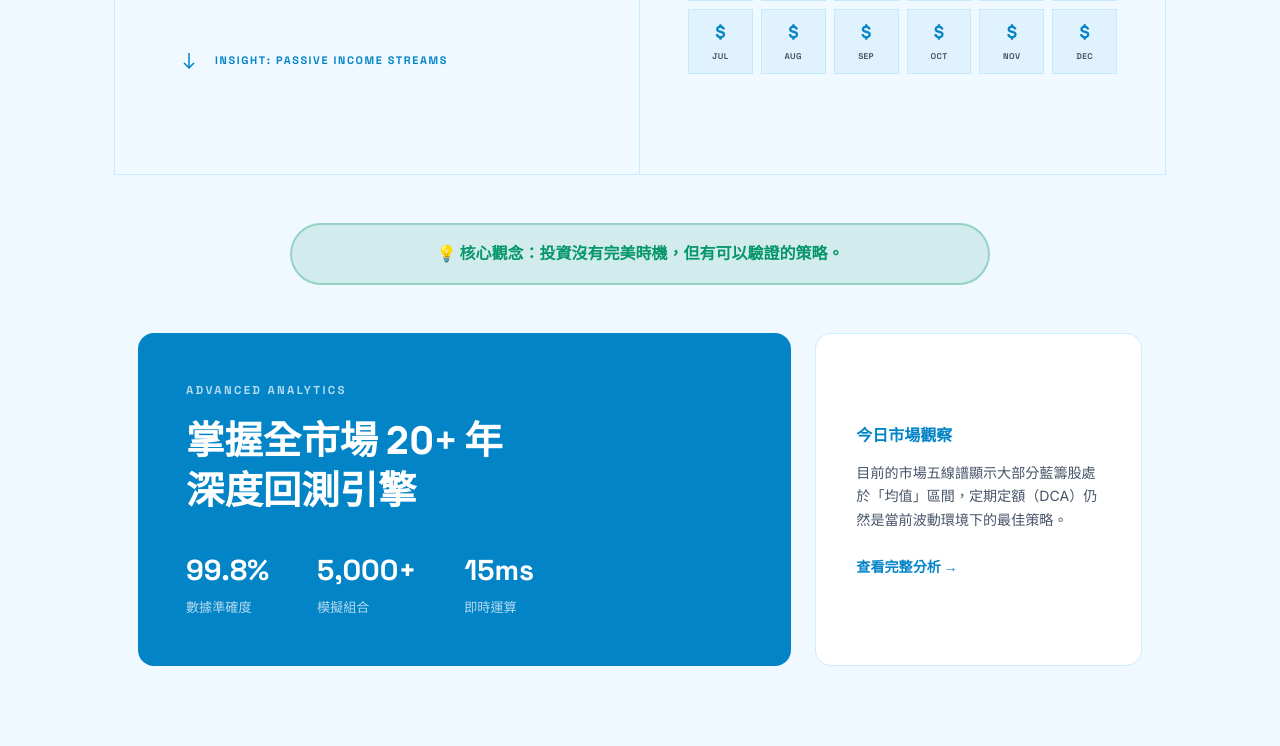
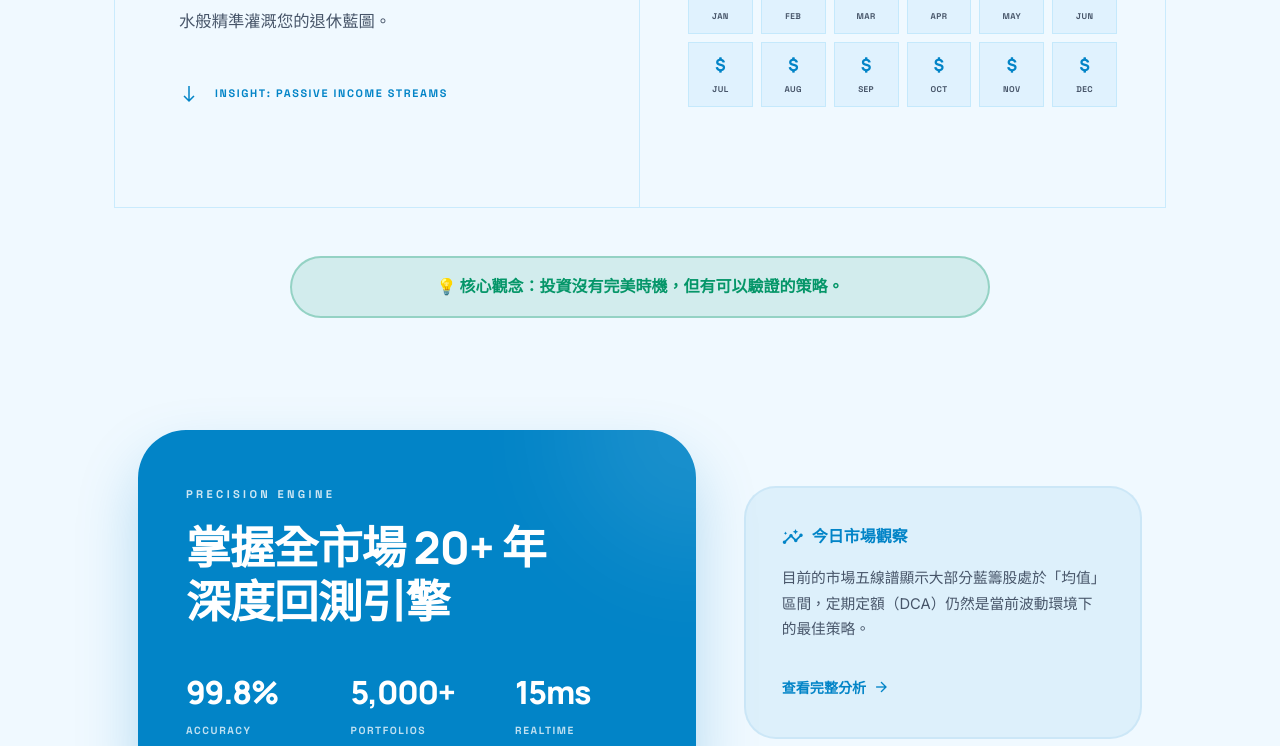
Before and after one commit to JuntinWu/stock-backtest, a React (Vite) app in the folder frontend/: page / in a window 1280 px wide. Shown: the part 2000-2746 px from the top of the page. Built offline with nearby package versions, Linux system fonts and the light colour scheme.

Commit message:
feat: 新增導航元件，重構登陸頁面與精準引擎統計區塊，提升用戶體驗

```diff
--- a/frontend/src/App.tsx
+++ b/frontend/src/App.tsx
@@ -6,6 +6,7 @@ import ResultChart from './components/ResultChart'
 import LOHASAnalysis from './components/LOHASAnalysis'
 import ETFDividend from './components/ETFDividend'
 import LandingPage from './components/LandingPage'
+import Nav from './components/Nav'
 import AdSlot from './components/AdSlot'
 import Disclaimer from './components/Disclaimer'
 
@@ -117,55 +118,13 @@ export default function App() {
   }
 
   return (
+    <>
+      {/* Shared Nav (full-width, outside .app container) */}
+      <Nav activeView={view} onNavigate={setView} onToggleTheme={toggleTheme} />
+
     <div className="app">
-      {/* Theme Toggle */}
-      <div className="theme-toggle" onClick={toggleTheme} title="切換明暗模式">
-        <span className="toggle-label toggle-icon-sun">&#9728;&#65039;</span>
-        <div className="toggle-track">
-          <div className="toggle-knob" />
-        </div>
-        <span className="toggle-label toggle-icon-moon">&#127769;</span>
-      </div>
-
       {/* Landing Page */}
       {isLanding && <LandingPage onNavigate={(t) => setView(t)} />}
-
-      {/* Inner Pages */}
-      {!isLanding && (
-        <>
-          {/* Compact Header */}
-          <div className="inner-header">
-            <button className="back-btn" onClick={() => setView('landing')}>
-              &larr; <span className="back-brand">Stock<span className="accent">Pilot</span></span>
-            </button>
-          </div>
-
-          {/* Tabs */}
-          <div className="tab-bar-wrap">
-            <div className="tab-bar">
-              <button
-                className={`tab-btn ${tab === 'backtest' ? 'active' : ''}`}
-                onClick={() => setView('backtest')}
-              >
-                <span className="tab-icon">&#128202;</span>回測分析
-              </button>
-              <button
-                className={`tab-btn ${tab === 'lohas' ? 'active' : ''}`}
-                onClick={() => setView('lohas')}
-              >
-                <span className="tab-icon">&#127925;</span>樂活五線譜
-              </button>
-              <button
-                className={`tab-btn ${tab === 'etf' ? 'active' : ''}`}
-                onClick={() => setView('etf')}
-              >
-                <span className="tab-icon">&#128176;</span>樂退月月配
-                <span className="tab-badge-new">NEW</span>
-              </button>
-            </div>
-          </div>
-        </>
-      )}
 
       {/* Backtest Tab */}
       {tab === 'backtest' && (
@@ -173,7 +132,7 @@ export default function App() {
           <div className="etf-intro" style={{
             background: 'var(--bg-card)', backdropFilter: 'var(--glass-blur)',
             border: '1px solid var(--border)', borderRadius: 'var(--radius-lg)',
-            padding: '1.5rem', marginBottom: '1.5rem', boxShadow: 'var(--shadow-card)',
+            padding: '1.5rem', marginTop: '1.5rem', marginBottom: '1.5rem', boxShadow: 'var(--shadow-card)',
           }}>
             <h3 style={{ fontFamily: 'var(--font-display)', fontSize: '1.15rem', fontWeight: 700, marginBottom: '0.75rem', display: 'flex', alignItems: 'center', gap: '0.5rem' }}>
               &#128202; 什麼是「回測四策略」？
@@ -244,7 +203,7 @@ export default function App() {
           <div className="etf-intro" style={{
             background: 'var(--bg-card)', backdropFilter: 'var(--glass-blur)',
             border: '1px solid var(--border)', borderRadius: 'var(--radius-lg)',
-            padding: '1.5rem', marginBottom: '1.5rem', boxShadow: 'var(--shadow-card)',
+            padding: '1.5rem', marginTop: '1.5rem', marginBottom: '1.5rem', boxShadow: 'var(--shadow-card)',
           }}>
             <h3 style={{ fontFamily: 'var(--font-display)', fontSize: '1.15rem', fontWeight: 700, marginBottom: '0.75rem', display: 'flex', alignItems: 'center', gap: '0.5rem' }}>
               &#127925; 什麼是「樂活五線譜」？
@@ -304,5 +263,6 @@ export default function App() {
 
       <Disclaimer open={disclaimerOpen} onClose={() => setDisclaimerOpen(false)} />
     </div>
+    </>
   )
 }
--- a/frontend/src/components/ETFDividend.tsx
+++ b/frontend/src/components/ETFDividend.tsx
@@ -76,7 +76,7 @@ function ETFIntro() {
     <div className="etf-intro" style={{
       background: 'var(--bg-card)', backdropFilter: 'var(--glass-blur)',
       border: '1px solid var(--border)', borderRadius: 'var(--radius-lg)',
-      padding: '1.5rem', marginBottom: '1.5rem', boxShadow: 'var(--shadow-card)',
+      padding: '1.5rem', marginTop: '1.5rem', marginBottom: '1.5rem', boxShadow: 'var(--shadow-card)',
     }}>
       <h3 style={{ fontFamily: 'var(--font-display)', fontSize: '1.15rem', fontWeight: 700, marginBottom: '0.75rem', display: 'flex', alignItems: 'center', gap: '0.5rem' }}>
         {'\u{1F3AF}'} 什麼是「樂退月月配」？
--- a/frontend/src/components/LandingPage.tsx
+++ b/frontend/src/components/LandingPage.tsx
@@ -200,36 +200,41 @@ export default function LandingPage({ onNavigate }: Props) {
         </div>
       </section>
 
-      {/* ─── Stats Bento ──────────────────────────────────────────────── */}
-      <section className="lp-stats-section">
-        <div className="lp-stats-grid">
-          <div className="lp-stats-main">
-            <span className="lp-stats-eyebrow">ADVANCED ANALYTICS</span>
-            <h2 className="lp-stats-headline">
+      {/* ─── Precision Engine Stats ───────────────────────────────────── */}
+      <section className="lp-engine-section">
+        <div className="lp-engine-grid">
+          <div className="lp-engine-main">
+            <div className="lp-engine-orb" />
+            <h4 className="lp-engine-eyebrow">PRECISION ENGINE</h4>
+            <h2 className="lp-engine-headline">
               掌握全市場 20+ 年<br />深度回測引擎
             </h2>
-            <div className="lp-stats-numbers">
-              <div className="lp-stat-item">
-                <div className="lp-stat-value">99.8%</div>
-                <div className="lp-stat-label">數據準確度</div>
+            <div className="lp-engine-stats">
+              <div className="lp-engine-stat">
+                <div className="lp-engine-stat-value">99.8%</div>
+                <div className="lp-engine-stat-label">ACCURACY</div>
               </div>
-              <div className="lp-stat-item">
-                <div className="lp-stat-value">5,000+</div>
-                <div className="lp-stat-label">模擬組合</div>
+              <div className="lp-engine-stat">
+                <div className="lp-engine-stat-value">5,000+</div>
+                <div className="lp-engine-stat-label">PORTFOLIOS</div>
               </div>
-              <div className="lp-stat-item lp-stat-hide-mobile">
-                <div className="lp-stat-value">15ms</div>
-                <div className="lp-stat-label">即時運算</div>
+              <div className="lp-engine-stat lp-engine-stat-hide-sm">
+                <div className="lp-engine-stat-value">15ms</div>
+                <div className="lp-engine-stat-label">REALTIME</div>
               </div>
             </div>
           </div>
-          <div className="lp-stats-insight">
-            <h4 className="lp-insight-title">今日市場觀察</h4>
-            <p className="lp-insight-body">
+          <div className="lp-engine-insight">
+            <h4 className="lp-engine-insight-title">
+              <span className="material-symbols-outlined">insights</span>
+              今日市場觀察
+            </h4>
+            <p className="lp-engine-insight-body">
               目前的市場五線譜顯示大部分藍籌股處於「均值」區間，定期定額（DCA）仍然是當前波動環境下的最佳策略。
             </p>
-            <button className="lp-insight-link" onClick={() => onNavigate('lohas')}>
-              查看完整分析 &rarr;
+            <button className="lp-engine-insight-link" onClick={() => onNavigate('lohas')}>
+              查看完整分析
+              <span className="material-symbols-outlined">arrow_forward</span>
             </button>
           </div>
         </div>
--- /dev/null
+++ b/frontend/src/components/Nav.tsx
@@ -0,0 +1,52 @@
+type Tab = 'backtest' | 'lohas' | 'etf'
+type View = 'landing' | Tab
+
+interface Props {
+  activeView: View
+  onNavigate: (view: View) => void
+  onToggleTheme: () => void
+}
+
+const NAV_LINKS: { key: Tab; label: string }[] = [
+  { key: 'backtest', label: 'Backtesting' },
+  { key: 'lohas', label: 'Valuation' },
+  { key: 'etf', label: 'Dividends' },
+]
+
+export default function Nav({ activeView, onNavigate, onToggleTheme }: Props) {
+  return (
+    <nav className="lp-nav">
+      <div className="lp-nav-inner">
+        <div className="lp-nav-brand" onClick={() => onNavigate('landing')} role="button" tabIndex={0}
+          onKeyDown={(e) => { if (e.key === 'Enter') onNavigate('landing') }}
+          style={{ cursor: 'pointer' }}>
+          StockPilot
+        </div>
+
+        <div className="lp-nav-links">
+          {NAV_LINKS.map((l) => (
+            <button
+              key={l.key}
+              className={`lp-nav-link ${activeView === l.key ? 'active' : ''}`}
+              onClick={() => onNavigate(l.key)}
+            >
+              {l.label}
+            </button>
+          ))}
+        </div>
+
+        <div className="lp-nav-actions">
+          <button className="lp-nav-login">Login</button>
+          <button className="lp-nav-cta" onClick={() => onNavigate('backtest')}>Get Started</button>
+          <div className="lp-nav-theme theme-toggle" onClick={onToggleTheme} title="切換明暗模式">
+            <span className="toggle-label toggle-icon-sun">&#9728;&#65039;</span>
+            <div className="toggle-track">
+              <div className="toggle-knob" />
+            </div>
+            <span className="toggle-label toggle-icon-moon">&#127769;</span>
+          </div>
+        </div>
+      </div>
+    </nav>
+  )
+}
--- a/frontend/src/index.css
+++ b/frontend/src/index.css
@@ -181,8 +181,11 @@ body::after {
   z-index: 1;
   max-width: 1100px;
   margin: 0 auto;
-  padding: 2rem 1.5rem 4rem;
-}
+  padding: 0 1.5rem 4rem;
+}
+
+/* Inner pages need top padding (Nav is sticky, full-width above) */
+.app:has(.inner-tab-bar) { padding-top: 1.5rem; }
 
 /* ─── Theme Toggle ─────────────────────────────────────────────────────── */
 .theme-toggle {
@@ -1293,7 +1296,115 @@ body::after {
 }
 
 /* ─── Landing Page — Precision Navigator ───────────────────────────────── */
-.lp { max-width: 1200px; margin: 0 auto; }
+.lp { max-width: 1280px; margin: 0 auto; }
+
+/* ─── Top Nav ──────────────────────────────────────────────────────────── */
+.lp-nav {
+  position: sticky;
+  top: 0;
+  z-index: 50;
+  width: 100%;
+  background: color-mix(in srgb, var(--bg-primary) 70%, transparent);
+  backdrop-filter: blur(16px) saturate(1.4);
+  -webkit-backdrop-filter: blur(16px) saturate(1.4);
+  border-bottom: 1px solid color-mix(in srgb, var(--accent) 10%, transparent);
+}
+
+.lp-nav-inner {
+  max-width: 1200px;
+  margin: 0 auto;
+  padding: 0 1.5rem;
+  height: 64px;
+  display: flex;
+  align-items: center;
+  justify-content: space-between;
+  gap: 1rem;
+}
+
+.lp-nav-brand {
+  font-family: 'Manrope', var(--font-display);
+  font-size: 1.4rem;
+  font-weight: 900;
+  letter-spacing: -0.03em;
+  color: var(--accent);
+}
+
+.lp-nav-links {
+  display: flex;
+  align-items: center;
+  gap: 1.75rem;
+}
+
+.lp-nav-link {
+  background: none;
+  border: none;
+  padding: 0;
+  font-family: 'Manrope', var(--font-display);
+  font-size: 0.82rem;
+  font-weight: 600;
+  color: var(--text-secondary);
+  cursor: pointer;
+  transition: color 0.2s;
+}
+.lp-nav-link:hover { color: var(--accent); }
+.lp-nav-link.active {
+  color: var(--accent);
+  position: relative;
+}
+.lp-nav-link.active::after {
+  content: '';
+  position: absolute;
+  bottom: -22px;
+  left: 0;
+  right: 0;
+  height: 2px;
+  background: var(--accent);
+  border-radius: 2px;
+}
+
+/* Inner pages — push tab bar below sticky nav */
+.inner-tab-bar { margin-top: 1rem; }
+
+.lp-nav-actions {
+  display: flex;
+  align-items: center;
+  gap: 0.75rem;
+}
+
+.lp-nav-login {
+  background: none;
+  border: none;
+  padding: 0.5rem 0.75rem;
+  font-family: 'Manrope', var(--font-display);
+  font-size: 0.82rem;
+  font-weight: 700;
+  color: var(--text-secondary);
+  cursor: pointer;
+  transition: color 0.2s;
+}
+.lp-nav-login:hover { color: var(--accent); }
+
+.lp-nav-cta {
+  background: var(--accent);
+  color: #fff;
+  border: none;
+  padding: 0.55rem 1.25rem;
+  border-radius: 9999px;
+  font-family: 'Manrope', var(--font-display);
+  font-size: 0.82rem;
+  font-weight: 700;
+  cursor: pointer;
+  box-shadow: 0 6px 16px color-mix(in srgb, var(--accent) 25%, transparent);
+  transition: all 0.2s;
+}
+.lp-nav-cta:hover { transform: scale(1.05); }
+
+/* Theme toggle inside nav — override fixed positioning */
+.lp-nav-theme {
+  position: static !important;
+  top: auto !important;
+  right: auto !important;
+}
 
 /* Hero */
 .lp-hero {
@@ -1756,99 +1867,137 @@ body::after {
   text-align: center;
 }
 
-/* ─── Stats Bento Section ──────────────────────────────────────────────── */
-.lp-stats-section { padding: 0 1.5rem 4rem; }
-
-.lp-stats-grid {
+/* ─── Precision Engine Section ─────────────────────────────────────────── */
+.lp-engine-section {
+  padding: 4rem 1.5rem 5rem;
+  background: var(--bg-primary);
+}
+
+.lp-engine-grid {
   display: grid;
-  grid-template-columns: 2fr 1fr;
-  gap: 1.5rem;
-  max-width: 1100px;
+  grid-template-columns: 7fr 5fr;
+  gap: 3rem;
+  align-items: center;
+  max-width: 1200px;
   margin: 0 auto;
 }
 
-.lp-stats-main {
+/* Main blue card */
+.lp-engine-main {
+  position: relative;
   background: var(--accent);
   color: #fff;
-  padding: 3rem;
-  border-radius: 16px;
+  padding: 3.5rem 3rem;
+  border-radius: 48px;
+  overflow: hidden;
+  box-shadow: 0 30px 60px color-mix(in srgb, var(--accent) 25%, transparent);
+}
+
+.lp-engine-orb {
+  position: absolute;
+  top: -8rem;
+  right: -8rem;
+  width: 256px;
+  height: 256px;
+  background: rgba(255,255,255,0.1);
+  border-radius: 50%;
+  filter: blur(60px);
+  transition: transform 1s ease;
+  pointer-events: none;
+}
+.lp-engine-main:hover .lp-engine-orb { transform: scale(1.5); }
+
+.lp-engine-eyebrow {
+  font-family: 'Space Grotesk', var(--font-mono);
+  font-size: 0.7rem;
+  font-weight: 700;
+  letter-spacing: 0.3em;
+  text-transform: uppercase;
+  opacity: 0.8;
+  margin-bottom: 1rem;
   position: relative;
-  overflow: hidden;
-}
-
-.lp-stats-eyebrow {
+  z-index: 1;
+}
+
+.lp-engine-headline {
+  font-family: 'Manrope', var(--font-display);
+  font-size: clamp(1.75rem, 3.5vw, 3rem);
+  font-weight: 900;
+  line-height: 1.2;
+  letter-spacing: -0.02em;
+  margin-bottom: 2.5rem;
+  position: relative;
+  z-index: 1;
+}
+
+.lp-engine-stats {
+  display: grid;
+  grid-template-columns: repeat(3, 1fr);
+  gap: 2rem;
+  position: relative;
+  z-index: 1;
+}
+
+.lp-engine-stat-value {
+  font-family: 'Manrope', var(--font-display);
+  font-size: clamp(1.6rem, 2.5vw, 2.2rem);
+  font-weight: 900;
+  letter-spacing: -0.04em;
+  margin-bottom: 0.25rem;
+}
+
+.lp-engine-stat-label {
   font-family: 'Space Grotesk', var(--font-mono);
-  font-size: 0.72rem;
+  font-size: 0.65rem;
   font-weight: 700;
-  letter-spacing: 0.2em;
-  opacity: 0.7;
+  letter-spacing: 0.15em;
+  opacity: 0.75;
+}
+
+/* Insight card */
+.lp-engine-insight {
+  padding: 2.25rem;
+  border-radius: 32px;
+  background: color-mix(in srgb, var(--accent) 8%, var(--bg-primary));
+  border: 2px solid color-mix(in srgb, var(--accent) 8%, transparent);
+}
+
+.lp-engine-insight-title {
+  display: flex;
+  align-items: center;
+  gap: 0.5rem;
+  font-family: 'Manrope', var(--font-display);
+  font-size: 1rem;
+  font-weight: 900;
+  color: var(--accent);
   margin-bottom: 1rem;
-  display: block;
-}
-
-.lp-stats-headline {
+}
+.lp-engine-insight-title .material-symbols-outlined { font-size: 22px !important; }
+
+.lp-engine-insight-body {
+  font-family: 'Inter', var(--font-body);
+  font-size: 0.92rem;
+  line-height: 1.75;
+  color: var(--text-secondary);
+  margin-bottom: 2rem;
+}
+
+.lp-engine-insight-link {
+  display: inline-flex;
+  align-items: center;
+  gap: 0.4rem;
   font-family: 'Manrope', var(--font-display);
-  font-size: clamp(1.5rem, 3vw, 2.5rem);
-  font-weight: 800;
-  line-height: 1.3;
-  margin-bottom: 2rem;
-}
-
-.lp-stats-numbers {
-  display: flex;
-  gap: 3rem;
-}
-
-.lp-stat-value {
-  font-family: 'Space Grotesk', var(--font-mono);
-  font-size: 1.8rem;
-  font-weight: 700;
-  margin-bottom: 0.25rem;
-}
-
-.lp-stat-label {
-  font-size: 0.82rem;
-  opacity: 0.7;
-}
-
-.lp-stats-insight {
-  background: var(--bg-card-solid);
-  border: 1px solid var(--border);
-  padding: 2.5rem;
-  border-radius: 16px;
-  display: flex;
-  flex-direction: column;
-  justify-content: center;
-}
-
-.lp-insight-title {
-  font-family: 'Manrope', var(--font-display);
-  font-weight: 700;
-  color: var(--accent);
-  margin-bottom: 0.75rem;
-}
-
-.lp-insight-body {
-  font-family: 'Inter', var(--font-body);
   font-size: 0.88rem;
-  color: var(--text-secondary);
-  line-height: 1.7;
-  margin-bottom: 1.5rem;
-}
-
-.lp-insight-link {
-  font-family: 'Manrope', var(--font-display);
-  font-weight: 700;
-  font-size: 0.88rem;
+  font-weight: 900;
   color: var(--accent);
   background: none;
   border: none;
+  padding: 0;
   cursor: pointer;
-  padding: 0;
-  text-align: left;
-  transition: opacity 0.2s;
-}
-.lp-insight-link:hover { opacity: 0.7; }
+  transition: gap 0.2s;
+}
+.lp-engine-insight-link:hover { gap: 0.8rem; }
+.lp-engine-insight-link .material-symbols-outlined { font-size: 18px !important; }
 
 /* ─── Inner Page Header ────────────────────────────────────────────────── */
 .inner-header { margin-bottom: 0.5rem; }
@@ -1915,11 +2064,19 @@ body::after {
 
   .lp-concept-section { padding: 2rem 1rem; }
   .lp-concept-banner { font-size: 0.85rem; padding: 0.85rem 1.25rem; }
-  .lp-stats-section { padding: 0 1rem 3rem; }
-  .lp-stats-grid { grid-template-columns: 1fr; }
-  .lp-stats-main { padding: 2rem 1.5rem; }
-  .lp-stats-numbers { gap: 1.5rem; }
-  .lp-stat-value { font-size: 1.4rem; }
-  .lp-stat-hide-mobile { display: none; }
-  .lp-stats-insight { padding: 1.5rem; }
-}
+
+  .lp-nav-inner { padding: 0 1rem; gap: 0.5rem; height: 56px; }
+  .lp-nav-links { display: none; }
+  .lp-nav-brand { font-size: 1.2rem; }
+  .lp-nav-login { display: none; }
+  .lp-nav-cta { padding: 0.45rem 1rem; font-size: 0.75rem; }
+
+  .lp-engine-section { padding: 2.5rem 1rem 3rem; }
+  .lp-engine-grid { grid-template-columns: 1fr; gap: 1.5rem; }
+  .lp-engine-main { padding: 2rem 1.5rem; border-radius: 28px; }
+  .lp-engine-headline { font-size: 1.5rem; margin-bottom: 1.5rem; }
+  .lp-engine-stats { gap: 1.25rem; }
+  .lp-engine-stat-value { font-size: 1.5rem; }
+  .lp-engine-stat-hide-sm { display: none; }
+  .lp-engine-insight { padding: 1.5rem; border-radius: 24px; }
+}
```
